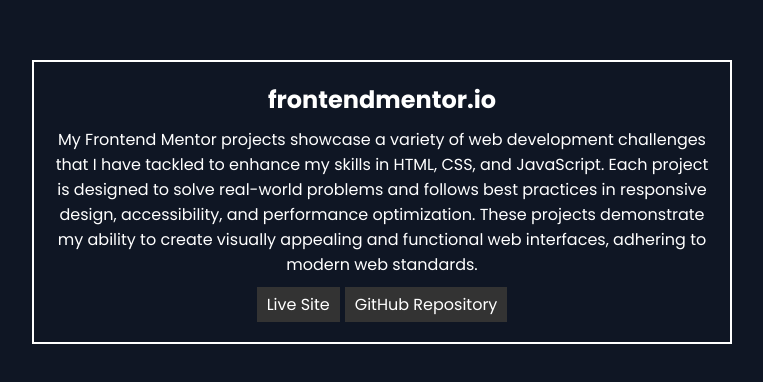
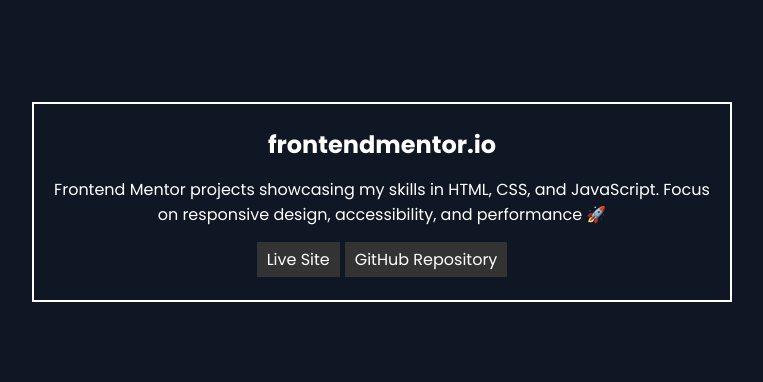
Before and after one commit to hafizurrahaman0/hafizurrahaman, a plain HTML site: page index.html in a window 1280 px wide. Shown: the part 1078-1460 px from the top of the page, without its empty margins (258-1021 px from the left). Drawn offline with Linux system fonts and the light colour scheme.

Commit message:
updated project description to much shorter and simple version

```diff
--- a/index.html
+++ b/index.html
@@ -53,11 +53,7 @@
             </div>
             <div class="cardDesc">
                 <p>
-                    My Frontend Mentor projects showcase a variety of web development challenges that I have tackled to
-                    enhance my skills in HTML, CSS, and JavaScript. Each project is designed to solve real-world
-                    problems and follows best practices in responsive design, accessibility, and performance
-                    optimization. These projects demonstrate my ability to create visually appealing and functional web
-                    interfaces, adhering to modern web standards.
+                    Frontend Mentor projects showcasing my skills in HTML, CSS, and JavaScript. Focus on responsive design, accessibility, and performance 🚀
                 </p>
             </div>
             <div class="cardFooter">
```
